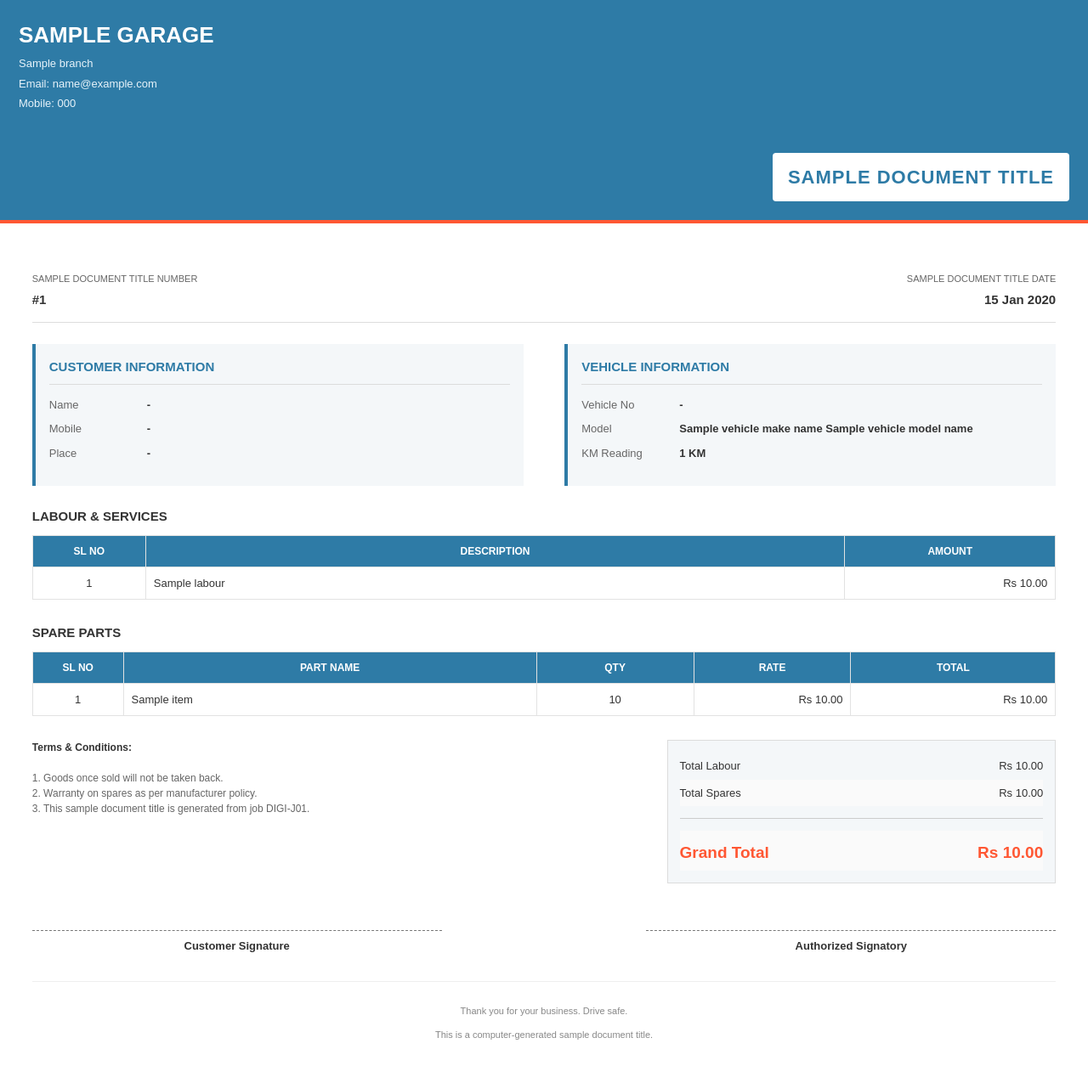
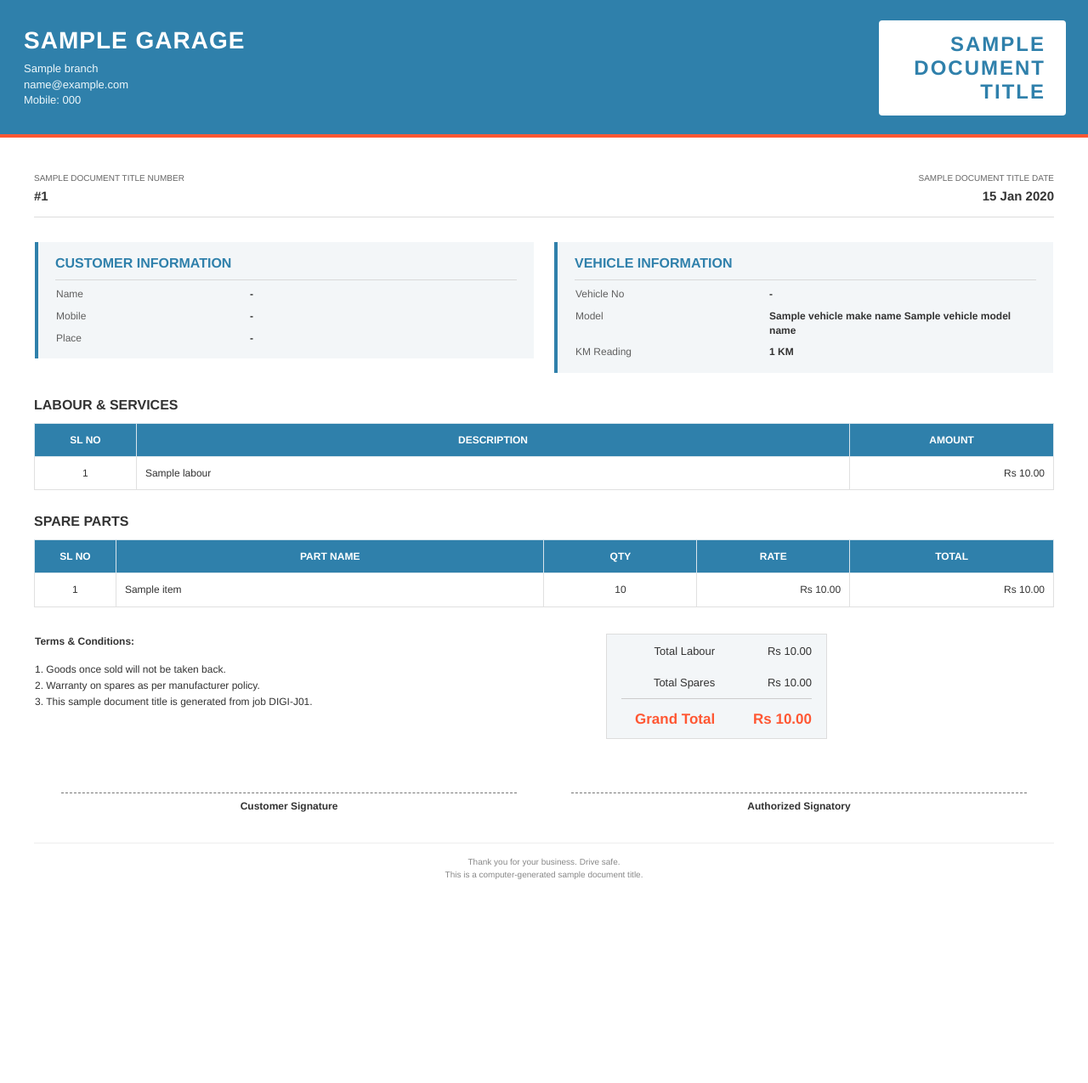
Before and after one commit to aravindpuk/digiauto-backend, a Django app: template jobcard/templates/jobcard/invoice_quotation_pdf.html in a window 1280 px wide. Shown: the whole page at 85% size. After the commit the page ends 1035 px from the top, so only its background shows below. Run offline with Django 5.2, Linux system fonts and the light colour scheme; tables that the repository leaves empty hold one stand-in row (values such as "Sample post"); the template is opened without the code that fills it: values that come from a table or form of the project are taken from there, most other values are stand-ins (such as "Sample title", 1, 10 or a date in 2020).

Commit message:
update template design

```diff
--- a/jobcard/templates/jobcard/invoice_quotation_pdf.html
+++ b/jobcard/templates/jobcard/invoice_quotation_pdf.html
@@ -4,150 +4,336 @@
 <meta charset="UTF-8">
 <title>{{ document_title }}</title>
 <style>
-@page { size: A4; margin: 10mm; }
+@page {
+    size: A4;
+    margin: 10mm;
+    background-color: #ffffff;
+}
+html {
+    background-color: #ffffff;
+}
 body {
     margin: 0;
+    padding: 0;
     background: #ffffff;
-    font-family: Arial, Helvetica, sans-serif;
     color: #333333;
-    font-size: 13px;
-    line-height: 1.5;
+    font-family: Helvetica, Arial, sans-serif;
+    font-size: 12px;
 }
-.invoice-container { width: 100%; background: #ffffff; }
-.inner-padding { padding: 10mm; }
-.header-banner {
+table {
+    border-collapse: collapse;
+}
+.header {
     width: 100%;
-    overflow: hidden;
-    background: #2e7ba6;
+    background-color: #2f80ab;
     color: #ffffff;
     border-bottom: 4px solid #ff5733;
 }
-.garage-details { width: 68%; float: left; padding: 22px; }
-.invoice-title-wrapper { width: 28%; float: right; text-align: right; padding: 22px; }
-.garage-details h1 { margin: 0; font-size: 26px; text-transform: uppercase; }
-.garage-details p { margin: 4px 0; color: #e7f3fa; font-size: 13px; }
-.invoice-title-area {
-    display: inline-block;
-    background: #ffffff;
-    color: #2e7ba6;
-    padding: 12px 18px;
+.header td {
+    border: 0;
+}
+.garage {
+    padding: 24px 28px 22px 28px;
+}
+.garage-name {
+    margin: 0 0 8px 0;
+    color: #ffffff;
+    font-size: 28px;
+    font-weight: 700;
+    letter-spacing: 1px;
+}
+.garage-line {
+    color: #edf7fb;
+    font-size: 13px;
+    line-height: 1.45;
+}
+.title-cell {
+    width: 220px;
+    padding: 24px 26px 22px 0;
+    text-align: right;
+    vertical-align: top;
+}
+.title-badge {
+    padding: 14px 24px;
+    background-color: #ffffff;
+    color: #2f80ab;
     border-radius: 4px;
+    font-size: 24px;
+    font-weight: 700;
+    letter-spacing: 2px;
 }
-.invoice-title-area h2 { margin: 0; font-size: 22px; letter-spacing: 1px; text-transform: uppercase; }
-.invoice-meta {
+.content {
+    padding: 42px 40px 0 40px;
+    background-color: #ffffff;
+}
+.meta {
     width: 100%;
-    overflow: hidden;
-    margin: 20px 0 25px;
-    padding-bottom: 15px;
     border-bottom: 1px solid #dddddd;
+    margin-bottom: 28px;
 }
-.meta-item { width: 240px; }
-.left { float: left; }
-.right { float: right; text-align: right; }
+.meta td {
+    border: 0;
+    padding: 0 0 16px 0;
+}
 .meta-label {
     display: block;
-    font-size: 11px;
+    color: #666666;
+    font-size: 10px;
     text-transform: uppercase;
-    color: #666666;
-    margin-bottom: 5px;
+    margin-bottom: 7px;
 }
-.meta-value { font-size: 15px; font-weight: bold; }
-.info-section { width: 100%; overflow: hidden; margin-bottom: 25px; }
+.meta-value {
+    color: #333333;
+    font-size: 15px;
+    font-weight: 700;
+}
+.section-gap {
+    height: 24px;
+    line-height: 24px;
+}
+.info-layout {
+    width: 100%;
+}
+.info-layout td {
+    border: 0;
+    vertical-align: top;
+}
+.info-left {
+    padding-right: 12px;
+}
+.info-right {
+    padding-left: 12px;
+}
 .info-box {
-    width: 45%;
-    float: left;
-    background: #f4f7f9;
-    border-left: 4px solid #2e7ba6;
-    padding: 16px;
-    min-height: 135px;
+    width: 100%;
+    background-color: #f3f6f8;
+    border-left: 4px solid #2f80ab;
 }
-.info-box.right { float: right; text-align: left; }
-.info-box h3 {
-    margin: 0 0 14px;
-    font-size: 15px;
+.info-box td {
+    border: 0;
+}
+.info-pad {
+    padding: 16px 20px 15px 20px;
+}
+.info-title {
+    color: #2f80ab;
+    font-size: 16px;
+    font-weight: 700;
     text-transform: uppercase;
-    color: #2e7ba6;
-    border-bottom: 1px solid #dcdcdc;
-    padding-bottom: 8px;
+    padding-bottom: 10px;
+    border-bottom: 1px solid #d9d9d9;
 }
-.info-item { margin-bottom: 9px; overflow: hidden; }
-.info-label { width: 105px; float: left; color: #666666; }
-.info-value { margin-left: 115px; font-weight: 600; word-break: break-word; }
-.table-section { margin-bottom: 28px; }
-.table-section h3 { margin-bottom: 10px; font-size: 15px; text-transform: uppercase; }
-table { width: 100%; border-collapse: collapse; table-layout: fixed; }
-th, td { border: 1px solid #e2e2e2; padding: 9px; vertical-align: top; word-wrap: break-word; }
-th { background: #2e7ba6; color: #ffffff; font-size: 12px; text-transform: uppercase; }
-tbody tr:nth-child(even) { background: #fafafa; }
-.text-center { text-align: center; }
-.text-right { text-align: right; }
-.totals-wrapper { width: 100%; overflow: hidden; margin-top: 20px; }
-.notes { width: 56%; float: left; font-size: 12px; color: #666666; }
-.notes strong { color: #333333; }
-.totals-container { width: 38%; float: right; }
-.totals-box { border: 1px solid #dcdcdc; background: #f4f7f9; padding: 14px; }
-.totals-table td { border: none; padding: 6px 0; }
-.divider { border-top: 1px solid #cccccc; margin: 8px 0; }
-.grand-total td { font-size: 19px; font-weight: bold; color: #ff5733; padding-top: 12px; }
-.signatures { width: 100%; overflow: hidden; margin-top: 55px; }
-.sig-box { width: 40%; float: left; text-align: center; }
-.sig-box.right { float: right; }
-.sig-line { border-top: 1px dashed #777777; padding-top: 8px; font-weight: bold; }
+.info-row td {
+    padding-top: 8px;
+    font-size: 12px;
+    line-height: 1.4;
+}
+.info-label {
+    color: #606060;
+}
+.info-value {
+    color: #333333;
+    font-weight: 700;
+}
+.section-title {
+    margin: 28px 0 12px 0;
+    color: #333333;
+    font-size: 16px;
+    font-weight: 700;
+    text-transform: uppercase;
+}
+.items {
+    width: 100%;
+    border: 1px solid #e0e0e0;
+}
+.items th {
+    background-color: #2f80ab;
+    color: #ffffff;
+    border: 1px solid #d8e5ec;
+    padding: 12px 10px;
+    font-size: 12px;
+    font-weight: 700;
+    text-align: center;
+    text-transform: uppercase;
+}
+.items td {
+    border: 1px solid #e0e0e0;
+    background-color: #ffffff;
+    padding: 11px 10px;
+    font-size: 12px;
+    line-height: 1.35;
+}
+.text-center {
+    text-align: center;
+}
+.text-right {
+    text-align: right;
+}
+.summary {
+    width: 100%;
+    margin-top: 30px;
+}
+.summary td {
+    border: 0;
+    vertical-align: top;
+}
+.terms {
+    width: 56%;
+    color: #333333;
+    font-size: 12px;
+    line-height: 1.6;
+}
+.terms-title {
+    font-weight: 700;
+    margin-bottom: 14px;
+}
+.totals-wrap {
+    width: 260px;
+    background-color: #f3f6f8;
+    border: 1px solid #dddddd;
+}
+.totals td {
+    border: 0;
+    padding: 11px 16px;
+    font-size: 13px;
+}
+.total-divider td {
+    padding: 0 16px;
+}
+.line {
+    height: 1px;
+    background-color: #cccccc;
+}
+.grand td {
+    color: #ff5733;
+    font-size: 17px;
+    font-weight: 700;
+    padding-top: 14px;
+}
+.signatures {
+    width: 100%;
+    margin-top: 62px;
+}
+.signatures td {
+    border: 0;
+    width: 50%;
+    text-align: center;
+    vertical-align: bottom;
+    padding: 0 32px;
+}
+.sig-line {
+    border-top: 1px dashed #777777;
+    padding-top: 8px;
+    font-size: 12px;
+    font-weight: 700;
+}
 .footer {
-    margin-top: 32px;
-    padding-top: 15px;
+    margin-top: 36px;
+    padding-top: 14px;
     border-top: 1px solid #eeeeee;
+    color: #888888;
+    font-size: 10px;
     text-align: center;
-    font-size: 11px;
-    color: #888888;
+    line-height: 1.5;
 }
 </style>
 </head>
 <body>
-<div class="invoice-container">
-    <div class="header-banner">
-        <div class="garage-details">
-            <h1>{{ garage.name|default:"Digiauto Garage" }}</h1>
-            <p>{{ branch.name|default:"Main Branch" }}</p>
-            {% if garage.email %}<p>Email: {{ garage.email }}</p>{% endif %}
-            {% if garage.mobile %}<p>Mobile: {{ garage.mobile }}</p>{% endif %}
+            <table class="header" width="100%">
+                <tr>
+                    <td class="garage">
+                        <div class="garage-name">{{ garage.name|default:"Digiauto Garage"|upper }}</div>
+                        <div class="garage-line">
+                            {{ branch.name|default:"Main Branch" }}<br>
+                            {% if garage.email %}{{ garage.email }}<br>{% endif %}
+                            {% if garage.mobile %}Mobile: {{ garage.mobile }}{% endif %}
                         </div>
-        <div class="invoice-title-wrapper">
-            <div class="invoice-title-area"><h2>{{ document_title }}</h2></div>
-        </div>
-    </div>
+                    </td>
+                    <td class="title-cell">
+                        <table align="right">
+                            <tr>
+                                <td class="title-badge">{{ document_title|upper }}</td>
+                            </tr>
+                        </table>
+                    </td>
+                </tr>
+            </table>
 
-    <div class="inner-padding">
-        <div class="invoice-meta">
-            <div class="meta-item left">
+            <div class="content">
+                <table class="meta" width="100%">
+                    <tr>
+                        <td>
                             <span class="meta-label">{{ document_title }} Number</span>
                             <span class="meta-value">#{{ document_number }}</span>
-            </div>
-            <div class="meta-item right">
+                        </td>
+                        <td class="text-right">
                             <span class="meta-label">{{ document_title }} Date</span>
                             <span class="meta-value">{{ document_date|date:"d M Y" }}</span>
-            </div>
-        </div>
+                        </td>
+                    </tr>
+                </table>
 
-        <div class="info-section">
-            <div class="info-box">
-                <h3>Customer Information</h3>
-                <div class="info-item"><div class="info-label">Name</div><div class="info-value">{{ customer.name|default:"-" }}</div></div>
-                <div class="info-item"><div class="info-label">Mobile</div><div class="info-value">{{ customer.mobile|default:"-" }}</div></div>
-                <div class="info-item"><div class="info-label">Place</div><div class="info-value">{{ customer.address|default:"-" }}</div></div>
-            </div>
-            <div class="info-box right">
-                <h3>Vehicle Information</h3>
-                <div class="info-item"><div class="info-label">Vehicle No</div><div class="info-value">{{ vehicle.vehicle_number|default:"-" }}</div></div>
-                <div class="info-item"><div class="info-label">Model</div><div class="info-value">{{ vehicle_make_name }} {{ vehicle_model_name }}</div></div>
-                <div class="info-item"><div class="info-label">KM Reading</div><div class="info-value">{{ jobcard.kilometer }} KM</div></div>
-            </div>
-        </div>
+                <table class="info-layout" width="100%">
+                    <tr>
+                        <td width="50%" class="info-left">
+                            <table class="info-box" width="100%">
+                                <tr>
+                                    <td class="info-pad">
+                                        <div class="info-title">Customer Information</div>
+                                        <table width="100%">
+                                            <tr class="info-row">
+                                                <td class="info-label" width="42%">Name</td>
+                                                <td class="info-value" width="58%">{{ customer.name|default:"-" }}</td>
+                                            </tr>
+                                            <tr class="info-row">
+                                                <td class="info-label" width="42%">Mobile</td>
+                                                <td class="info-value" width="58%">{{ customer.mobile|default:"-" }}</td>
+                                            </tr>
+                                            <tr class="info-row">
+                                                <td class="info-label" width="42%">Place</td>
+                                                <td class="info-value" width="58%">{{ customer.address|default:"-" }}</td>
+                                            </tr>
+                                        </table>
+                                    </td>
+                                </tr>
+                            </table>
+                        </td>
+                        <td width="50%" class="info-right">
+                            <table class="info-box" width="100%">
+                                <tr>
+                                    <td class="info-pad">
+                                        <div class="info-title">Vehicle Information</div>
+                                        <table width="100%">
+                                            <tr class="info-row">
+                                                <td class="info-label" width="42%">Vehicle No</td>
+                                                <td class="info-value" width="58%">{{ vehicle.vehicle_number|default:"-" }}</td>
+                                            </tr>
+                                            <tr class="info-row">
+                                                <td class="info-label" width="42%">Model</td>
+                                                <td class="info-value" width="58%">{{ vehicle_make_name }} {{ vehicle_model_name }}</td>
+                                            </tr>
+                                            <tr class="info-row">
+                                                <td class="info-label" width="42%">KM Reading</td>
+                                                <td class="info-value" width="58%">{{ jobcard.kilometer }} KM</td>
+                                            </tr>
+                                        </table>
+                                    </td>
+                                </tr>
+                            </table>
+                        </td>
+                    </tr>
+                </table>
 
-        <div class="table-section">
-            <h3>Labour & Services</h3>
-            <table>
-                <thead><tr><th width="10%">Sl No</th><th width="70%">Description</th><th width="20%">Amount</th></tr></thead>
+                {% if labour_items %}
+                <div class="section-title">Labour &amp; Services</div>
+                <table class="items" width="100%">
+                    <thead>
+                        <tr>
+                            <th width="10%">Sl No</th>
+                            <th width="70%">Description</th>
+                            <th width="20%">Amount</th>
+                        </tr>
+                    </thead>
                     <tbody>
                         {% for item in labour_items %}
                         <tr>
@@ -155,17 +341,23 @@ tbody tr:nth-child(even) { background: #fafafa; }
                             <td>{{ item.labour.name }}</td>
                             <td class="text-right">Rs {{ item.amount|floatformat:2 }}</td>
                         </tr>
-                    {% empty %}
-                    <tr><td colspan="3" class="text-center">No labour added.</td></tr>
                         {% endfor %}
                     </tbody>
                 </table>
-        </div>
+                {% endif %}
 
-        <div class="table-section">
-            <h3>Spare Parts</h3>
-            <table>
-                <thead><tr><th width="8%">Sl No</th><th width="42%">Part Name</th><th width="15%">Qty</th><th width="15%">Rate</th><th width="20%">Total</th></tr></thead>
+                {% if spare_items %}
+                <div class="section-title">Spare Parts</div>
+                <table class="items" width="100%">
+                    <thead>
+                        <tr>
+                            <th width="8%">Sl No</th>
+                            <th width="42%">Part Name</th>
+                            <th width="15%">Qty</th>
+                            <th width="15%">Rate</th>
+                            <th width="20%">Total</th>
+                        </tr>
+                    </thead>
                     <tbody>
                         {% for item in spare_items %}
                         <tr>
@@ -175,41 +367,61 @@ tbody tr:nth-child(even) { background: #fafafa; }
                             <td class="text-right">Rs {{ item.mrp|floatformat:2 }}</td>
                             <td class="text-right">Rs {{ item.amount|floatformat:2 }}</td>
                         </tr>
-                    {% empty %}
-                    <tr><td colspan="5" class="text-center">No spare parts added.</td></tr>
                         {% endfor %}
                     </tbody>
                 </table>
-        </div>
+                {% endif %}
 
-        <div class="totals-wrapper">
-            <div class="notes">
-                <strong>Terms & Conditions:</strong><br><br>
+                <table class="summary" width="100%">
+                    <tr>
+                        <td class="terms">
+                            <div class="terms-title">Terms &amp; Conditions:</div>
                             1. Goods once sold will not be taken back.<br>
                             2. Warranty on spares as per manufacturer policy.<br>
                             3. This {{ document_title|lower }} is generated from job {{ jobcard.job_id_display }}.
-            </div>
-            <div class="totals-container">
-                <div class="totals-box">
-                    <table class="totals-table">
-                        <tr><td>Total Labour</td><td class="text-right">Rs {{ labour_total|floatformat:2 }}</td></tr>
-                        <tr><td>Total Spares</td><td class="text-right">Rs {{ spare_total|floatformat:2 }}</td></tr>
-                        <tr><td colspan="2"><div class="divider"></div></td></tr>
-                        <tr class="grand-total"><td>Grand Total</td><td class="text-right">Rs {{ grand_total|floatformat:2 }}</td></tr>
+                        </td>
+                        <td class="text-right">
+                            <table class="totals-wrap" width="260">
+                                <tr>
+                                    <td>
+                                        <table class="totals" width="100%">
+                                            {% if labour_items %}
+                                            <tr>
+                                                <td>Total Labour</td>
+                                                <td class="text-right">Rs {{ labour_total|floatformat:2 }}</td>
+                                            </tr>
+                                            {% endif %}
+                                            {% if spare_items %}
+                                            <tr>
+                                                <td>Total Spares</td>
+                                                <td class="text-right">Rs {{ spare_total|floatformat:2 }}</td>
+                                            </tr>
+                                            {% endif %}
+                                            <tr class="total-divider">
+                                                <td colspan="2"><div class="line"></div></td>
+                                            </tr>
+                                            <tr class="grand">
+                                                <td>Grand Total</td>
+                                                <td class="text-right">Rs {{ grand_total|floatformat:2 }}</td>
+                                            </tr>
                                         </table>
-                </div>
-            </div>
-        </div>
+                                    </td>
+                                </tr>
+                            </table>
+                        </td>
+                    </tr>
+                </table>
 
-        <div class="signatures">
-            <div class="sig-box"><div class="sig-line">Customer Signature</div></div>
-            <div class="sig-box right"><div class="sig-line">Authorized Signatory</div></div>
-        </div>
+                <table class="signatures" width="100%">
+                    <tr>
+                        <td><div class="sig-line">Customer Signature</div></td>
+                        <td><div class="sig-line">Authorized Signatory</div></td>
+                    </tr>
+                </table>
 
                 <div class="footer">
-            <p>Thank you for your business. Drive safe.</p>
-            <p>This is a computer-generated {{ document_title|lower }}.</p>
-        </div>
+                    Thank you for your business. Drive safe.<br>
+                    This is a computer-generated {{ document_title|lower }}.
                 </div>
             </div>
 </body>
```
Also changed, not shown: jobcard/views.py (+27 -6 lines). Lines whose indentation alone changed are shown as unchanged.
